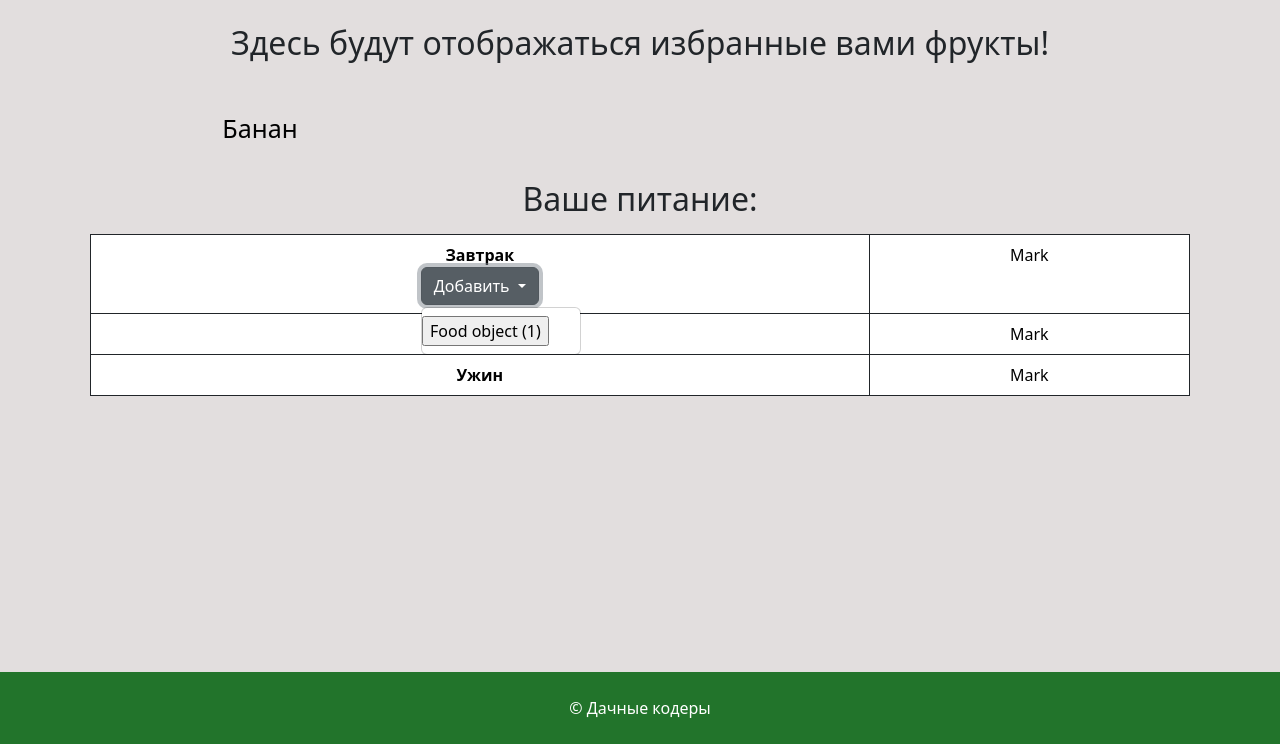
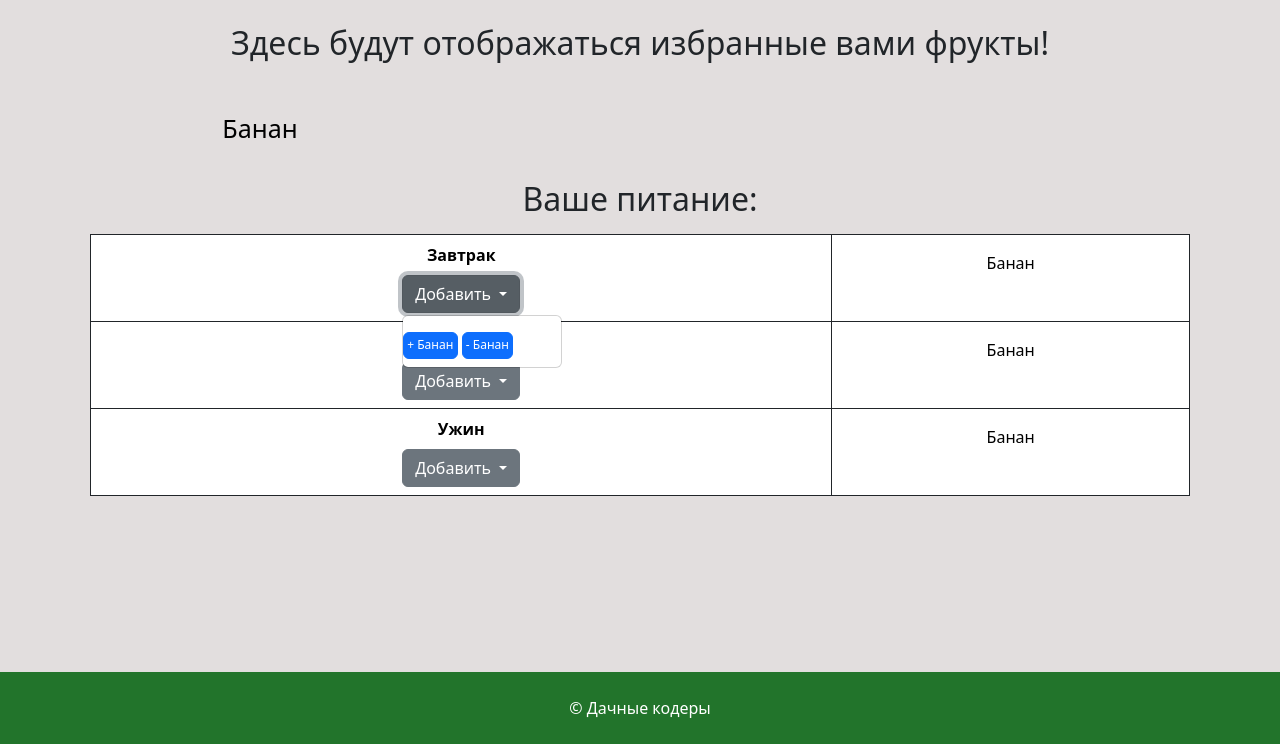
Before and after one commit to Krahjotdaan/FoodComparison-MSHP, a Django app: page /like_page/ in a window 1280 px wide, after a click on "Добавить". Shown: the part 56-800 px from the top of the page. Run offline with Django 4.2, Linux system fonts and the light colour scheme; data comes from the database, SQL or seed files in the repository; tables that the repository leaves empty hold one stand-in row (values such as "Sample post").

Commit message:
build: Added algorithm of addition food into breakfast/lunch/dinner menu and also their deleting.

```diff
--- a/App/models.py
+++ b/App/models.py
@@ -113,10 +113,24 @@ class Breakfast(models.Model):
     breakfast = models.ForeignKey(to=Food, default=1, on_delete=models.CASCADE)
     author = models.ForeignKey(to=User, default=1, on_delete=models.CASCADE)
 
+    @staticmethod
+    def get():
+        return Breakfast.objects.all()
+
 
 class Lunch(models.Model):
     lunch = models.ForeignKey(to=Food, default=1, on_delete=models.CASCADE)
+    author = models.ForeignKey(to=User, default=1, on_delete=models.CASCADE)
+
+    @staticmethod
+    def get():
+        return Lunch.objects.all()
 
 
 class Dinner(models.Model):
     dinner = models.ForeignKey(to=Food, default=1, on_delete=models.CASCADE)
+    author = models.ForeignKey(to=User, default=1, on_delete=models.CASCADE)
+
+    @staticmethod
+    def get():
+        return Dinner.objects.all()
--- a/App/templates/like_page.html
+++ b/App/templates/like_page.html
@@ -46,7 +46,9 @@
         <table class="table table-bordered border-dark">
             <tbody>
                 <tr>
-                  <th>Завтрак <div class="dropdown">
+                  <th>
+                      Завтрак
+                      <div class="dropdown mt-2">
                           <button class="btn btn-secondary dropdown-toggle" type="button" id="dropdownMenuButton1" data-bs-toggle="dropdown" aria-expanded="false">
                             Добавить
                           </button>
@@ -55,26 +57,124 @@
                                 {% for item in liked %}
                                     <form method="POST">
                                         {% csrf_token %}
-                                            <input type="submit" value="{{ item.fruit }}" name="breakfast"/>
+
+                                        <button type="submit" class="btn btn-primary mt-2"
+                                                value="{{ item.fruit.id }}" name="breakfast"
+                                                style="--bs-btn-padding-y: .20rem; --bs-btn-padding-x: .2rem; --bs-btn-font-size: .75rem;">
+                                            + {{ item.fruit.name }}
+                                        </button>
+
+                                        <button type="submit" class="btn btn-primary mt-2"
+                                                value="{{ item.fruit.id }}" name="breakfast_delete"
+                                                style="--bs-btn-padding-y: .20rem; --bs-btn-padding-x: .2rem; --bs-btn-font-size: .75rem;">
+                                            - {{ item.fruit.name }}
+                                        </button>
+
                                     </form>
                                 {% endfor %}
                             </li>
                           </ul>
                       </div>
                   </th>
-                  <td>Mark</td>
+                  <td>
+                      {% for item in breakfast_food %}
+
+                      <div class="text-center mt-2">
+                          {{ item.breakfast.name }}
+                      </div>
+
+                      {% endfor %}
+                  </td>
                 </tr>
             </tbody>
             <tbody>
                 <tr>
-                  <th>Обед</th>
-                  <td>Mark</td>
+                  <th>
+                      Обед
+
+                      <div class="dropdown mt-2">
+                          <button class="btn btn-secondary dropdown-toggle" type="button" id="dropdownMenuButton2" data-bs-toggle="dropdown" aria-expanded="false">
+                            Добавить
+                          </button>
+                          <ul class="dropdown-menu" aria-labelledby="dropdownMenuButton1">
+                            <li>
+                                {% for item in liked %}
+                                    <form method="POST">
+                                        {% csrf_token %}
+
+                                        <button type="submit" class="btn btn-primary mt-2"
+                                                value="{{ item.fruit.id }}" name="lunch"
+                                                style="--bs-btn-padding-y: .20rem; --bs-btn-padding-x: .2rem; --bs-btn-font-size: .75rem;">
+                                            + {{ item.fruit.name }}
+                                        </button>
+
+                                        <button type="submit" class="btn btn-primary mt-2"
+                                                value="{{ item.fruit.id }}" name="lunch_delete"
+                                                style="--bs-btn-padding-y: .20rem; --bs-btn-padding-x: .2rem; --bs-btn-font-size: .75rem;">
+                                            - {{ item.fruit.name }}
+                                        </button>
+                                    </form>
+                                {% endfor %}
+                            </li>
+                          </ul>
+                      </div>
+                  </th>
+
+                  <td>
+
+                      {% for item in lunch_food %}
+
+                      <div class="text-center mt-2">
+                          {{ item.lunch.name }}
+                      </div>
+
+                      {% endfor %}
+
+                  </td>
                 </tr>
             </tbody>
             <tbody>
                 <tr>
-                  <th>Ужин</th>
-                  <td>Mark</td>
+                  <th>
+                      Ужин
+
+                      <div class="dropdown mt-2">
+                          <button class="btn btn-secondary dropdown-toggle" type="button" id="dropdownMenuButton3" data-bs-toggle="dropdown" aria-expanded="false">
+                            Добавить
+                          </button>
+                          <ul class="dropdown-menu" aria-labelledby="dropdownMenuButton1">
+                            <li>
+                                {% for item in liked %}
+                                    <form method="POST">
+                                        {% csrf_token %}
+
+                                        <button type="submit" class="btn btn-primary mt-2"
+                                                value="{{ item.fruit.id }}" name="dinner"
+                                                style="--bs-btn-padding-y: .20rem; --bs-btn-padding-x: .2rem; --bs-btn-font-size: .75rem;">
+                                            + {{ item.fruit.name }}
+                                        </button>
+
+                                        <button type="submit" class="btn btn-primary mt-2"
+                                                value="{{ item.fruit.id }}" name="dinner_delete"
+                                                style="--bs-btn-padding-y: .20rem; --bs-btn-padding-x: .2rem; --bs-btn-font-size: .75rem;">
+                                            - {{ item.fruit.name }}
+                                        </button>
+
+                                    </form>
+                                {% endfor %}
+                            </li>
+                          </ul>
+                      </div>
+                  </th>
+                  <td>
+                      {% for item in dinner_food %}
+
+                      <div class="text-center mt-2">
+                          {{ item.dinner.name }}
+                      </div>
+
+                      {% endfor %}
+                  </td>
                 </tr>
             </tbody>
         </table>
--- a/App/views.py
+++ b/App/views.py
@@ -90,13 +90,65 @@ def like_page(request):
     context = dict()
     liked = models.Like.objects.all()
     context['liked'] = liked
-    print(request.GET)
+
     if 'breakfast' in request.POST:
-        food = request.POST.get('breakfast')
-        print(food)
+        food_id = request.POST['breakfast']
+        food = models.Food.objects.get(id=food_id)
         models.Breakfast.objects.update_or_create(
             breakfast=food,
             author=request.user
         )
+    breakfast_food = models.Breakfast.objects.all()
+    context['breakfast_food'] = breakfast_food
+
+    if 'lunch' in request.POST:
+        food_id = request.POST['lunch']
+        food = models.Food.objects.get(id=food_id)
+        models.Lunch.objects.update_or_create(
+            lunch=food,
+            author=request.user
+        )
+    lunch_food = models.Lunch.objects.all()
+    context['lunch_food'] = lunch_food
+
+    if 'dinner' in request.POST:
+        food_id = request.POST['dinner']
+        food = models.Food.objects.get(id=food_id)
+        models.Dinner.objects.update_or_create(
+            dinner=food,
+            author=request.user
+        )
+    dinner_food = models.Dinner.objects.all()
+    context['dinner_food'] = dinner_food
+
+    try:
+        food_id = request.POST['breakfast_delete']
+        food = models.Food.objects.get(id=food_id)
+        models.Breakfast.objects.get(
+            breakfast=food,
+            author=request.user
+        ).delete()
+    except:
+        pass
+
+    try:
+        food_id = request.POST['lunch_delete']
+        food = models.Food.objects.get(id=food_id)
+        models.Lunch.objects.get(
+            lunch=food,
+            author=request.user
+        ).delete()
+    except:
+        pass
+
+    try:
+        food_id = request.POST['dinner_delete']
+        food = models.Food.objects.get(id=food_id)
+        models.Dinner.objects.get(
+            dinner=food,
+            author=request.user
+        ).delete()
+    except:
+        pass
 
     return render(request, 'like_page.html', context)
```
